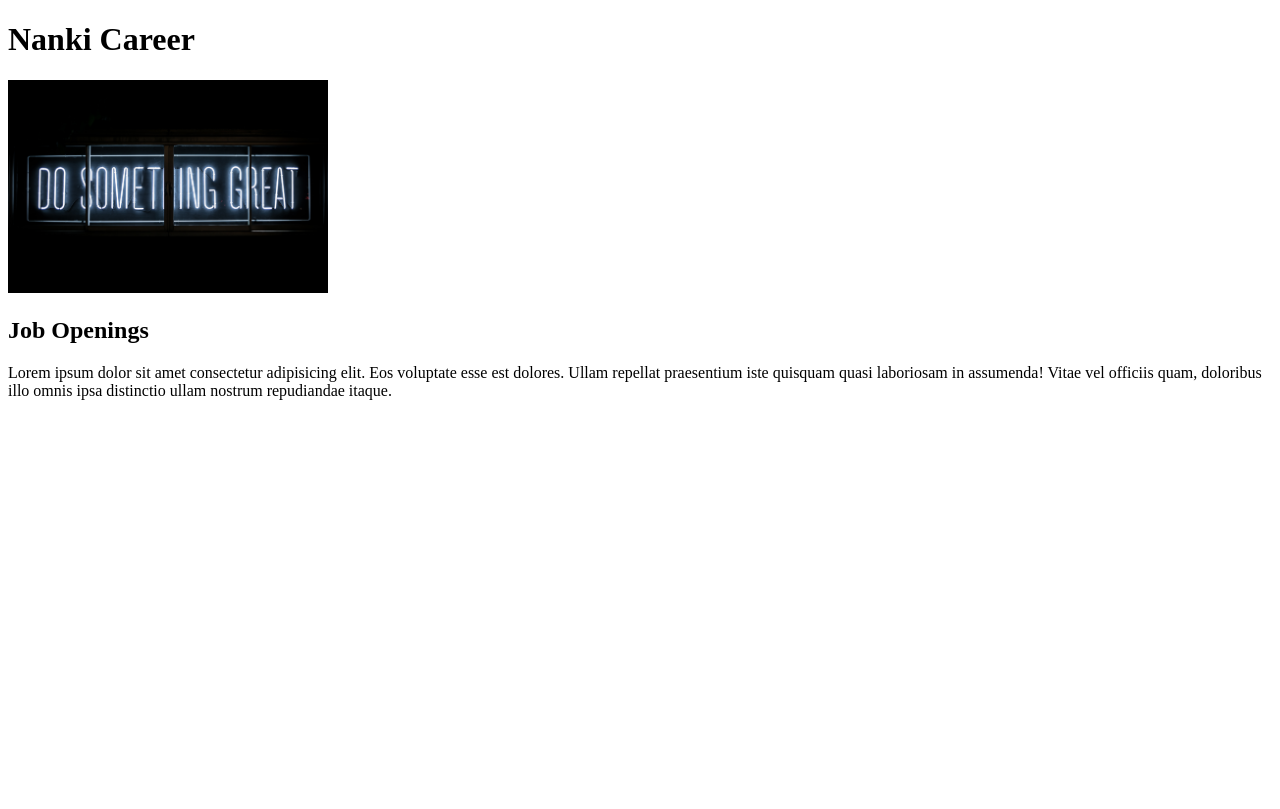
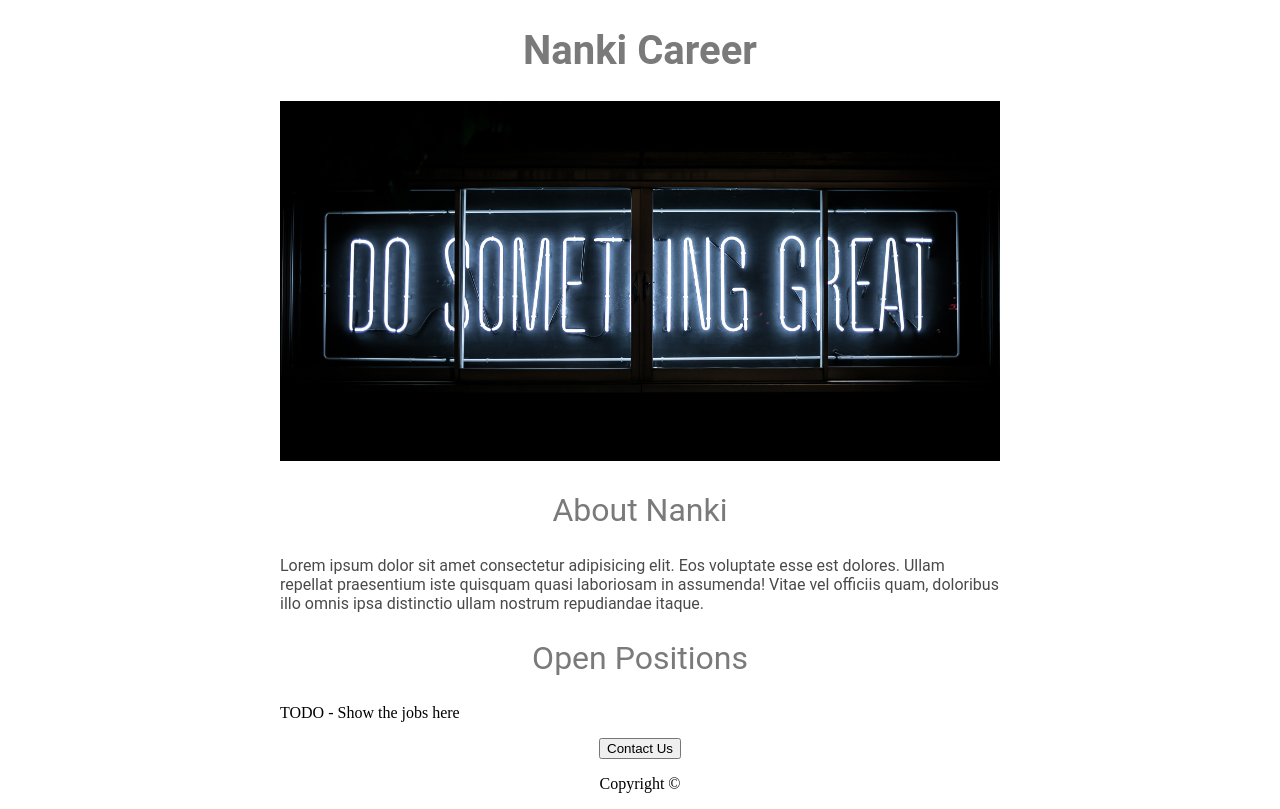
Before and after one commit to Shiv-7303/Flask-freecode-v2, a Python web app: template templates/index.html in a window 1280 px wide. Before the commit the page ends 400 px from the top, so only its background shows below. Run offline with Jinja, Linux system fonts and the light colour scheme; the template is opened without the code that fills it, so the values that code supplies are empty.

Commit message:
added html and css

```diff
--- /dev/null
+++ b/static/style.css
@@ -0,0 +1,35 @@
+h1 {
+    font-size: 40px;
+    font-family: Roboto;
+    color: #7a7a7a;
+    /* display: flex;
+    justify-content: center; */
+    text-align: center;
+}
+
+#banner {
+    width: 100%;
+    height: 360px;
+    object-fit: cover;
+}
+
+h2 {
+    font-size: 32px;
+    font-family: Roboto;
+    color: #7a7a7a;
+    /* display: flex;
+    justify-content: center; */
+    text-align: center;
+    font-weight: normal;
+}
+
+.lorem35{
+    font-family: Roboto;
+    color: #4b4a4a;
+
+}
+
+#container{
+    max-width: 720px;
+    margin:0 auto 0 auto;
+}
--- a/templates/index.html
+++ b/templates/index.html
@@ -1,14 +1,28 @@
 <!DOCTYPE html>
 <html lang="en">
-<head>
-    <meta charset="UTF-8">
-    <meta name="viewport" content="width=device-width, initial-scale=1.0">
+  <head>
+    <meta charset="UTF-8" />
+    <meta name="viewport" content="width=device-width, initial-scale=1.0" />
+    <link rel="stylesheet" href="static/style.css" />
     <title>Flask</title>
-</head>
-<body>
-    <h1>Nanki Career</h1>
-    <img src="static/great.jpg" alt="image", width="320">
-    <h2>Job Openings</h2>
-    <p>Lorem ipsum dolor sit amet consectetur adipisicing elit. Eos voluptate esse est dolores. Ullam repellat praesentium iste quisquam quasi laboriosam in assumenda! Vitae vel officiis quam, doloribus illo omnis ipsa distinctio ullam nostrum repudiandae itaque.</p>
-</body>
+  </head>
+  <body>
+    <div id="container">
+      <h1>Nanki Career</h1>
+      <img id="banner" src="static/great.jpg" alt="image" , width="320" />
+      <h2>About Nanki</h2>
+      <p class="lorem35">
+        Lorem ipsum dolor sit amet consectetur adipisicing elit. Eos voluptate
+        esse est dolores. Ullam repellat praesentium iste quisquam quasi
+        laboriosam in assumenda! Vitae vel officiis quam, doloribus illo omnis
+        ipsa distinctio ullam nostrum repudiandae itaque.
+      </p>
+      <h2>Open Positions</h2>
+      <p>TODO - Show the jobs here</p>
+      <div style="text-align: center;">
+        <button>Contact Us</button>
+        <p>Copyright &copy;</p>
+      </div>
+    </div>
+  </body>
 </html>
```
